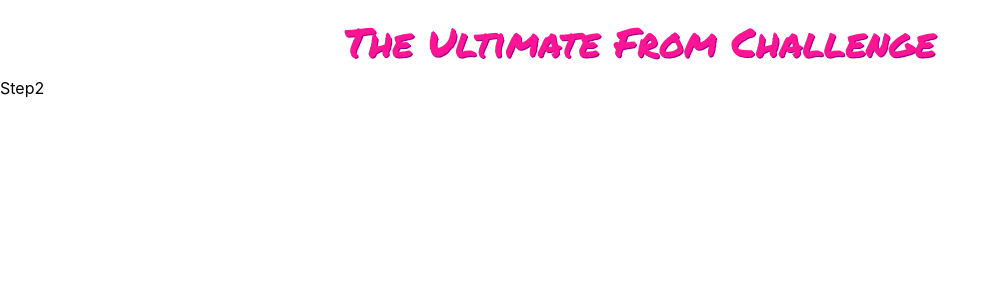
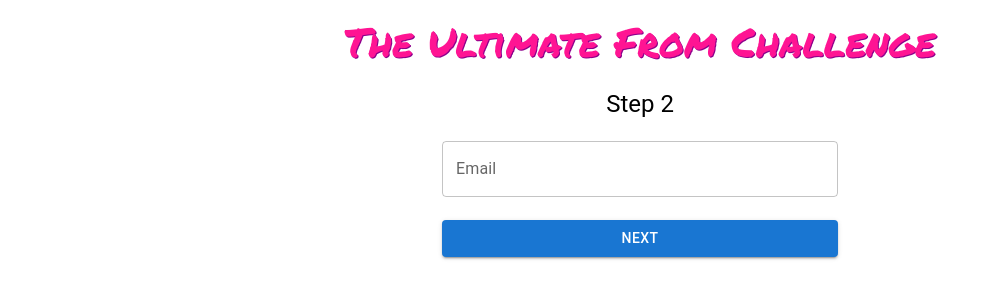
Before and after one commit to djambo05/complex-web-app, a React (Create React App) app: page /step2 in a window 1280 px wide. Shown: the top 300 px of the page, without its empty margins (0-1000 px from the left). Built offline with nearby package versions, Linux system fonts and the light colour scheme.

Commit message:
feat: creating Step2 component

```diff
--- a/src/App.js
+++ b/src/App.js
@@ -1,8 +1,8 @@
 import { RouterProvider, createBrowserRouter } from "react-router-dom";
 import { Header } from "./components/Header";
 import { Step1 } from "./components/Step1";
+import { Step2 } from "./components/Step2";
 
-const Step2 = () => <>Step2</>;
 const Step3 = () => <>Step3</>;
 const Result = () => <>Result</>;
 
--- /dev/null
+++ b/src/components/Step2.js
@@ -0,0 +1,50 @@
+import React from "react";
+import { MainContainer } from "./MainContainer";
+import { Typography } from "@mui/material";
+import { Form } from "./Form";
+import { Input } from "./Input";
+import { useForm } from "react-hook-form";
+import { useNavigate } from "react-router-dom";
+import { PrimaryButton } from "./PrimaryButton";
+import * as yup from "yup";
+import { yupResolver } from "@hookform/resolvers/yup";
+
+const schema = yup.object().shape({
+  email: yup
+    .string()
+    .email("Email should have correct format")
+    .required("Email is required field"),
+});
+
+export const Step2 = () => {
+  const {
+    register,
+    handleSubmit,
+    watch,
+    formState: { errors },
+  } = useForm({ mode: "onBlur", resolver: yupResolver(schema) });
+
+  const navigate = useNavigate();
+  const onSubmit = (data) => {
+    navigate("/step3");
+  };
+  return (
+    <MainContainer>
+      <Typography component="h2" variant="h5">
+        Step 2
+      </Typography>
+      <Form onSubmit={handleSubmit(onSubmit)}>
+        <Input
+          {...register("email")}
+          id="email"
+          type="text"
+          label="Email"
+          error={!!errors?.email}
+          helperText={errors?.email?.message}
+        />
+
+        <PrimaryButton>Next</PrimaryButton>
+      </Form>
+    </MainContainer>
+  );
+};
```
